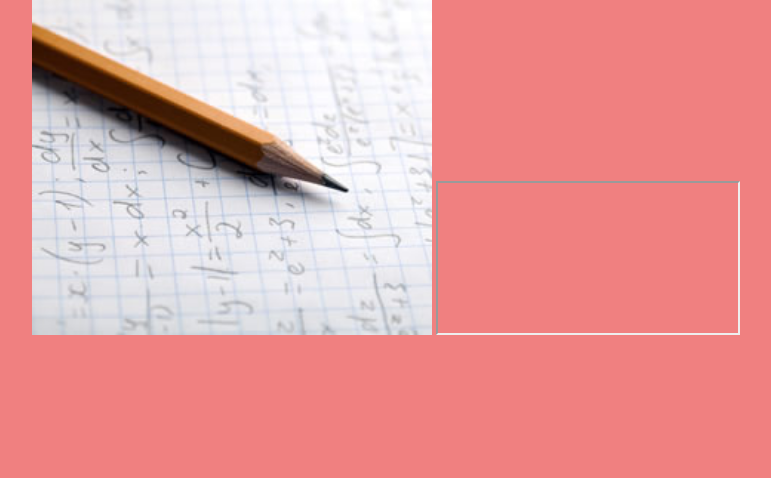
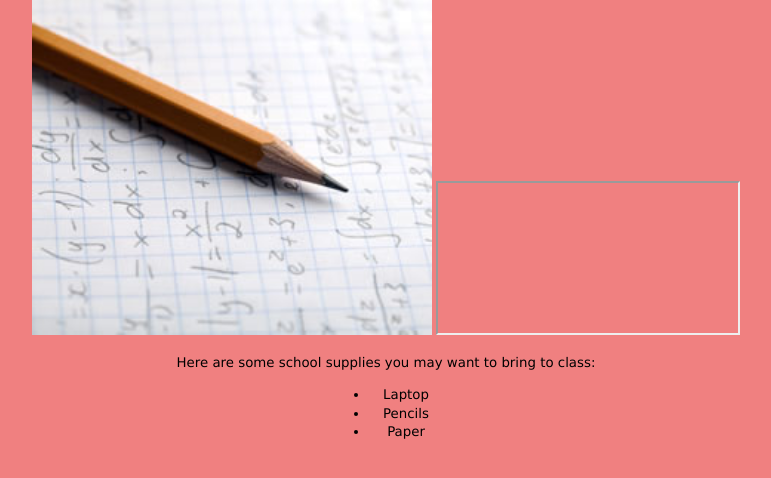
Before and after one commit to ICS20-Programming-ZoiaB/Assign-02-PHP-Calculations, a PHP site: page / in a window 1280 px wide. Shown: the part 224-702 px from the top of the page, without its empty margins (254-1025 px from the left). Run offline with PHP 8.4, Linux system fonts and the light colour scheme.

Commit message:
added iframe to PHP

```diff
--- a/css/style.css
+++ b/css/style.css
@@ -30,6 +30,10 @@ h3 {
   color: rgb(21 110 111);
 }
 
+ul {
+      width: 75px;
+    }
+
 div {
   font-weight: bold;
   color: hsl(336deg 95% 23%);
--- a/index.php
+++ b/index.php
@@ -10,10 +10,10 @@
     <meta name="viewport" content="width=device-width, initial-scale=1.0">
 
     <!-- Favicon -->
-    <link rel="apple-touch-icon" sizes="180x180" href="./fav_index/android-chrome-512x512.png">
-    <link rel="icon" type="image/png" sizes="32x32" href="./fav_index/android-chrome-512x512.png">
-    <link rel="icon" type="image/png" sizes="16x16" href="./fav_index/android-chrome-512x512.png">
-    <link rel="manifest" href="./fav_index/android-chrome-512x512.png">
+    <link rel="apple-touch-icon" sizes="180x180" href="./fav_index/1android-chrome-512x512.png">
+    <link rel="icon" type="image/png" sizes="32x32" href="./1fav_index/android-chrome-512x512.png">
+    <link rel="icon" type="image/png" sizes="16x16" href="./1fav_index/android-chrome-512x512.png">
+    <link rel="manifest" href="./1fav_index/android-chrome-512x512.png">
 
     <!-- Stylesheet and MDL theme-->
     <link rel="stylesheet" href="./css/style.css">
@@ -52,6 +52,28 @@
       <div id="range">
     </div>
     </iframe>
+
+      <!-- Small text -->
+      <p>Here are some school supplies you may want to bring to class:</p>
+
+    <!-- Google's MDL Simple List -->
+    <ul class="demo-list-item mdl-list">
+      <li class="mdl-list__item">
+        <span class="mdl-list__item-primary-content">
+          Laptop
+        </span>
+      </li>
+      <li class="mdl-list__item">
+        <span class="mdl-list__item-primary-content">
+          Pencils
+        </span>
+      </li>
+      <li class="mdl-list__item">
+        <span class="mdl-list__item-primary-content">
+          Paper
+        </span>
+      </li>
+    </ul>
     </center>
   </body>
 </html>
--- a/results.php
+++ b/results.php
@@ -9,6 +9,10 @@
   $range = $test1-$test2
 ?>
 
+<?php
+    echo '<iframe id="average" name="range"></iframe>';
+?>
+
 <h3>Results:</h3>
 Average is: <?php echo round("$average", 2) ?>%.
 Range is: <?php echo (abs(round("$range", 2))) ?>.
```
Also changed, not shown: fav_index/1android-chrome-512x512.png (added), fav_index/android-chrome-192x192.png, fav_index/android-chrome-512x512.png (deleted), fav_index/apple-touch-icon.png, fav_index/favicon-16x16.png, fav_index/favicon-32x32.png, fav_index/favicon.ico (added), site.webmanifest (renamed from fav_index/site.webmanifest).
